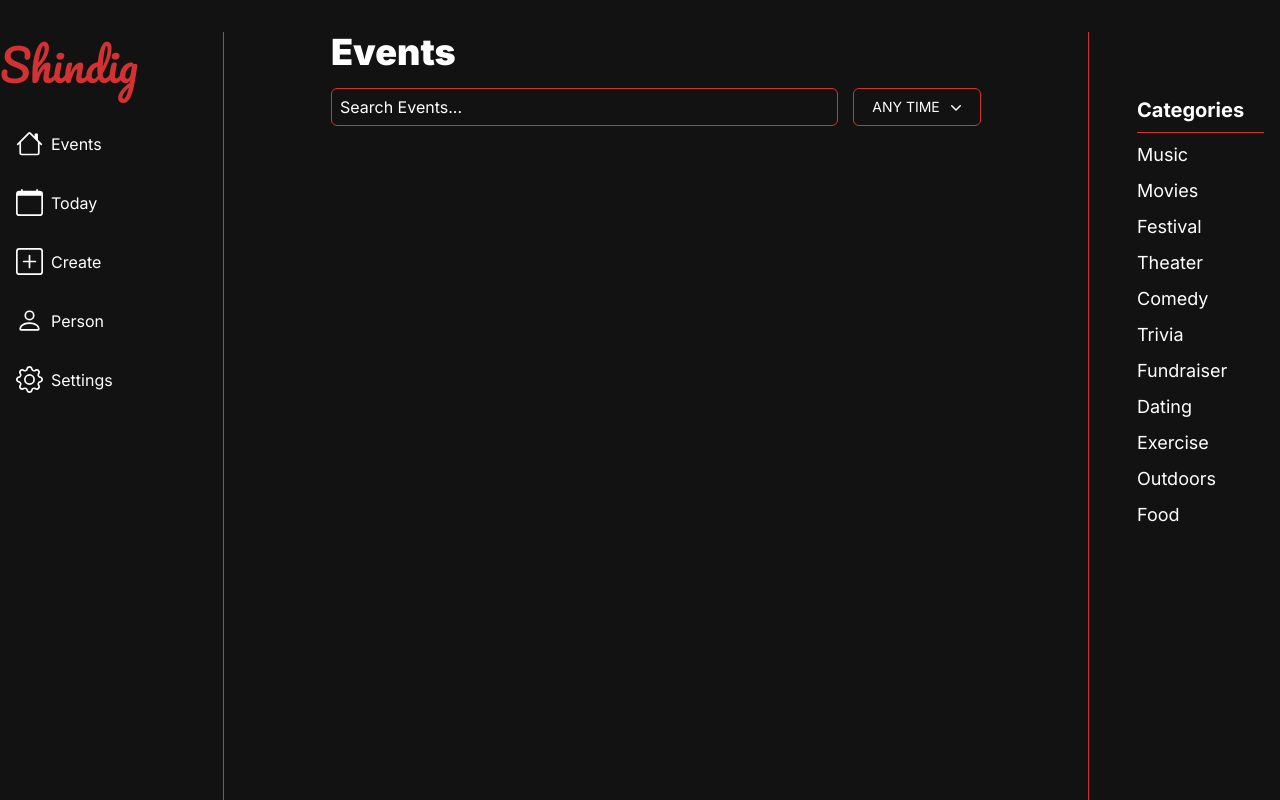
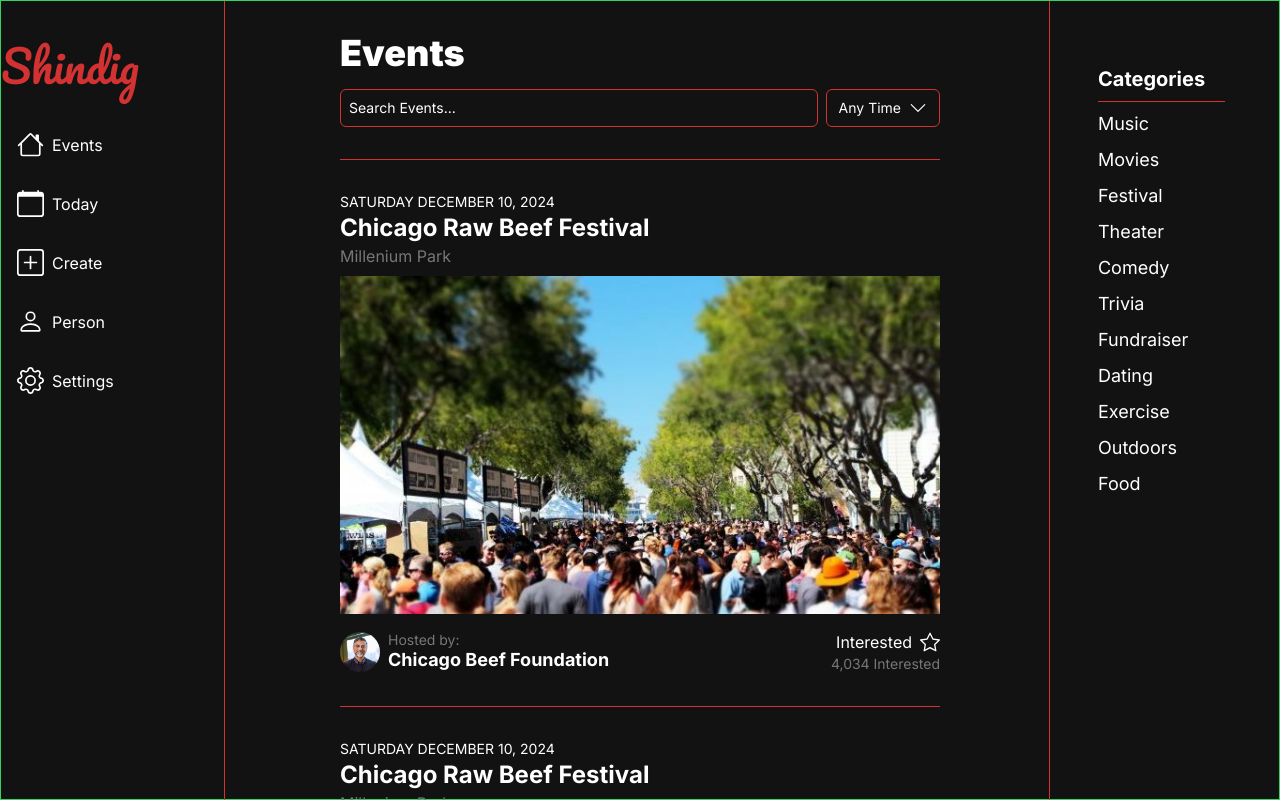
Before and after one commit to rnastoff/shindig, a Next.js app: page / in a window 1280 px wide. Shown: the top 800 px of the page. Built offline with nearby package versions, Linux system fonts and the light colour scheme.

Commit message:
events layout

```diff
--- a/src/app/page.tsx
+++ b/src/app/page.tsx
@@ -1,17 +1,14 @@
+"use client";
+
 import Image from "next/image";
 import Link from "next/link";
+
 import Navbar from "@/components/Navbar";
-import { House } from "react-bootstrap-icons";
-import { Calendar } from "react-bootstrap-icons";
-import { PlusSquare } from "react-bootstrap-icons";
-import { Person } from "react-bootstrap-icons";
-import { Gear } from "react-bootstrap-icons";
+import FilterDropdown from "@/components/FilterDropdown";
+import CategoriesSidebar from "@/components/CategoriesSidebar";
+import PreviewPost from "@/components/PreviewPost";
 
-import { Pacifico } from "next/font/google";
 import TimeDropdown from "@/components/TimeDropdown";
-
-// const pacifico = Pacifico({ subsets: ["latin"] });
-const pacifico = Pacifico({ weight: ["400"], subsets: ["latin"] });
 
 export default function Home() {
   const iconSize = 27;
@@ -31,99 +28,35 @@ export default function Home() {
   ];
 
   return (
-    <main className="flex justify-center mt-8">
-      <div className="flex justify-between lg:max-w-7xl max-w-3xl w-full h-screen">
-        {/* NAV BAR */}
-        <nav className=" border-r-[1px] border-primary h-full w-56">
-          <h1 className={`${pacifico.className} text-primary text-[44px]`}>
-            Shindig
-          </h1>
+    <main className="flex justify-center items-center ">
+      <div className="relative lg:max-w-7xl max-w-3xl w-full h-screen border border-green">
+        <div className="relative scale-1">
+          <Navbar />
+          <CategoriesSidebar />
+        </div>
 
-          {/* Nav */}
-          <ul className="mr-2 mt-6">
-            <li className="hover:bg-primarydark duration-300 px-4 py-2 rounded-md">
-              <Link href="/" className="flex">
-                <House color="white" size={iconSize} className="self-center" />
-                <p className="text-white ml-2 self-center">Events</p>
-              </Link>
-            </li>
-            <li className="hover:bg-primarydark duration-300 px-4 py-2 rounded-md mt-4">
-              <Link href="/" className="flex">
-                <Calendar
-                  color="white"
-                  size={iconSize}
-                  className="self-center"
-                />
-                <p className="text-white ml-2 self-center">Today</p>
-              </Link>
-            </li>
-            <li className="hover:bg-primarydark duration-300 px-4 py-2 rounded-md mt-4">
-              <Link href="/" className="flex">
-                <PlusSquare
-                  color="white"
-                  size={iconSize}
-                  className="self-center"
-                />
-                <p className="text-white ml-2 self-center">Create</p>
-              </Link>
-            </li>
-            <li className="hover:bg-primarydark duration-300 px-4 py-2 rounded-md mt-4">
-              <Link href="/" className="flex">
-                <Person color="white" size={iconSize} className="self-center" />
-                <p className="text-white ml-2 self-center">Person</p>
-              </Link>
-            </li>
-            <li className="hover:bg-primarydark duration-300 px-4 py-2 rounded-md mt-4">
-              <Link href="/" className="flex">
-                <Gear color="white" size={iconSize} className="self-center" />
-                <p className="text-white ml-2 self-center">Settings</p>
-              </Link>
-            </li>
-          </ul>
-        </nav>
-
-        {/* CENTER SHIT */}
-
-        {/* EVENTS AND SEARCH */}
-        <div className="w-[650px]">
-          {/* EVENTS, SEARCH, TITLE */}
-          <div>
+        <div className="flex justify-center">
+          <div className="w-[600px] mt-8">
+            <div className="bg-background pb-8  border-b-[1px] border-b-primary ">
               <h2 className="text-white font-black text-4xl">Events</h2>
               <div className="flex justify-between mt-4">
+                <label className="max-w-full w-full mr-2">
                   <input
                     type="text"
-                className="text-white placeholder-white border-[1px] px-2 border-primary bg-background rounded-md outline-none w-[78%]"
+                    className="max-w-full w-full mr-4 text-white text-sm placeholder-white border-[1px] p-2 border-primary bg-background rounded-md outline-none"
                     placeholder="Search Events..."
-              ></input>
-              <TimeDropdown />
+                  />
+                </label>
+                <FilterDropdown />
               </div>
             </div>
 
-          {/* EVENT POSTS */}
-          {/* <div className="text-white">
-            <div>
-              <p>SATURDAY DECEMBER 10, 2024</p>
-              <p>Chicago Raw Beef Festival</p>
-              <p>Millenium Park</p>
-              <Image />
+            <div className="text-white">
+              <PreviewPost />
+              <PreviewPost />
             </div>
-          </div> */}
           </div>
-
-        {/* CATEGORIES RIGHT */}
-        <div className=" text-white border-primary border-l-[1px] w-48 p-4 pl-12">
-          <p className=" font-bold text-xl border-b-[1px] pb-2  border-primary mt-12">
-            Categories
-          </p>
-          <ul className="text-lg">
-            {categories.map((cat, idx) => (
-              <li className="mt-2" key="cat">
-                <Link href={`/category/${cat}`}>{cat}</Link>
-              </li>
-            ))}
-          </ul>
         </div>
-        {/* //////////////////////////////////////// */}
       </div>
     </main>
   );
--- /dev/null
+++ b/src/components/CategoriesSidebar.tsx
@@ -0,0 +1,36 @@
+import Link from "next/link";
+
+const CategoriesSidebar = () => {
+  const categories = [
+    "Music",
+    "Movies",
+    "Festival",
+    "Theater",
+    "Comedy",
+    "Trivia",
+    "Fundraiser",
+    "Dating",
+    "Exercise",
+    "Outdoors",
+    "Food",
+  ];
+
+  return (
+    <div className="absolute right-[18%]">
+      <div className=" text-white border-primary border-l-[1px] h-full w-48 p-4 pl-12 fixed">
+        <p className=" font-bold text-xl border-b-[1px] pb-2  border-primary pt-12">
+          Categories
+        </p>
+        <ul className="text-lg">
+          {categories.map((cat, idx) => (
+            <li className="mt-2" key="cat">
+              <Link href={`/category/${cat}`}>{cat}</Link>
+            </li>
+          ))}
+        </ul>
+      </div>
+    </div>
+  );
+};
+
+export default CategoriesSidebar;
--- /dev/null
+++ b/src/components/FilterDropdown.tsx
@@ -0,0 +1,67 @@
+import { useEffect, useState } from "react";
+
+import { ChevronDown } from "react-bootstrap-icons";
+
+const FilterDropdown = () => {
+  const [showDropdown, setShowDropdown] = useState(false);
+  const [selectTime, setSelectTime] = useState("");
+
+  const times = [
+    "Any Time",
+    "Today",
+    "Tomorrow",
+    "This Week",
+    "This Weekend",
+    "Next Week",
+    "Specific Day",
+  ];
+
+  const toggleDropdown = () => {
+    setShowDropdown((prevState) => !prevState);
+  };
+
+  const dismissHandler = (event: React.FocusEvent<HTMLButtonElement>) => {
+    if (event.currentTarget === event.target) {
+      setShowDropdown(false);
+    }
+  };
+
+  const timeSelection = (time: string) => {
+    setSelectTime(time);
+  };
+
+  return (
+    <>
+      <button
+        className="relative"
+        onClick={toggleDropdown}
+        onBlur={dismissHandler}
+      >
+        <div className="flex justify-end bg-background border-[1px] border-primary text-white rounded-md px-3 py-2 text-sm">
+          <p className="whitespace-nowrap">
+            {selectTime ? selectTime : "Any Time"}
+          </p>
+          <ChevronDown color="white" size="18" className="self-center ml-2" />
+        </div>
+
+        {showDropdown && (
+          <div className="absolute top-[44px] right-[0px] text-white text-sm text-right bg-background border-[1px] border-primary rounded-md">
+            {times.map((city: string, index: number) => {
+              return (
+                <p
+                  className="px-2 py-1 whitespace-nowrap hover:bg-primarydark rounded-md"
+                  key={index}
+                  onClick={() => timeSelection(city)}
+                >
+                  {city}
+                </p>
+              );
+            })}
+          </div>
+        )}
+      </button>
+    </>
+  );
+};
+
+export default FilterDropdown;
--- a/src/components/Navbar.tsx
+++ b/src/components/Navbar.tsx
@@ -1,8 +1,63 @@
 import Link from "next/link";
-import { HouseDoor } from "react-bootstrap-icons";
+import { House } from "react-bootstrap-icons";
+import { Calendar } from "react-bootstrap-icons";
+import { PlusSquare } from "react-bootstrap-icons";
+import { Person } from "react-bootstrap-icons";
+import { Gear } from "react-bootstrap-icons";
+
+import { Pacifico } from "next/font/google";
+const pacifico = Pacifico({ weight: ["400"], subsets: ["latin"] });
 
 const Navbar = () => {
-  return <nav></nav>;
+  const iconSize = 27;
+
+  return (
+    <nav className=" border-r-[1px] border-primary h-full w-56 fixed">
+      <div className="mt-8">
+        <h1 className={`${pacifico.className} text-primary text-[44px]`}>
+          Shindig
+        </h1>
+
+        {/* Nav */}
+        <ul className="mr-2 mt-6">
+          <li className="hover:bg-primarydark duration-300 px-4 py-2 rounded-md">
+            <Link href="/" className="flex">
+              <House color="white" size={iconSize} className="self-center" />
+              <p className="text-white ml-2 self-center">Events</p>
+            </Link>
+          </li>
+          <li className="hover:bg-primarydark duration-300 px-4 py-2 rounded-md mt-4">
+            <Link href="/" className="flex">
+              <Calendar color="white" size={iconSize} className="self-center" />
+              <p className="text-white ml-2 self-center">Today</p>
+            </Link>
+          </li>
+          <li className="hover:bg-primarydark duration-300 px-4 py-2 rounded-md mt-4">
+            <Link href="/" className="flex">
+              <PlusSquare
+                color="white"
+                size={iconSize}
+                className="self-center"
+              />
+              <p className="text-white ml-2 self-center">Create</p>
+            </Link>
+          </li>
+          <li className="hover:bg-primarydark duration-300 px-4 py-2 rounded-md mt-4">
+            <Link href="/" className="flex">
+              <Person color="white" size={iconSize} className="self-center" />
+              <p className="text-white ml-2 self-center">Person</p>
+            </Link>
+          </li>
+          <li className="hover:bg-primarydark duration-300 px-4 py-2 rounded-md mt-4">
+            <Link href="/" className="flex">
+              <Gear color="white" size={iconSize} className="self-center" />
+              <p className="text-white ml-2 self-center">Settings</p>
+            </Link>
+          </li>
+        </ul>
+      </div>
+    </nav>
+  );
 };
 
 export default Navbar;
--- /dev/null
+++ b/src/components/PreviewPost.tsx
@@ -0,0 +1,54 @@
+import Image from "next/image";
+import { Star } from "react-bootstrap-icons";
+
+const PreviewPost = () => {
+  return (
+    <div className="mt-8">
+      <p className="text-sm">SATURDAY DECEMBER 10, 2024</p>
+      <p className="text-2xl font-bold">Chicago Raw Beef Festival</p>
+      <p className="text-base text-gray">Millenium Park</p>
+      <Image
+        className="mt-2"
+        src="/fest.jpg"
+        alt="festival"
+        width="640"
+        height="360"
+      />
+
+      {/* Post - Whole Bottom Section */}
+      <div className="flex justify-between mt-4">
+        {/* Left Side */}
+        <div className="flex">
+          <div className="rounded-full overflow-hidden h-[40px] w-[40px] self-center ">
+            <Image
+              className=""
+              src="/profileImage.jpg"
+              alt="profile"
+              width="150"
+              height="150"
+            />
+          </div>
+          <div className="ml-2 self-center">
+            <p className="text-gray text-sm">Hosted by:</p>
+            <p className="font-bold text-lg -mt-1">Chicago Beef Foundation</p>
+          </div>
+        </div>
+
+        {/* Right side */}
+        <div className="">
+          <div className="flex justify-end ">
+            <p className="text-base text-right self-center mr-2">Interested</p>
+            <button>
+              <Star color="white" size={20} className="self-center" />
+            </button>
+          </div>
+          <p className="text-gray text-sm">4,034 Interested</p>
+        </div>
+      </div>
+
+      <div className="border-b-[1px] border-primary mt-8"></div>
+    </div>
+  );
+};
+
+export default PreviewPost;
--- a/tailwind.config.ts
+++ b/tailwind.config.ts
@@ -12,6 +12,7 @@ const config: Config = {
       'primary': "#d33232",
       'primarydark': "#301010",
       'black': "#000000",
+      'gray': "#777777",
       'white': "#ffffff",
       'green': "#32d362"
     },
```
Also changed, not shown: public/fest.jpg (added), public/profileImage.jpg (added). Lines whose indentation alone changed are shown as unchanged.
